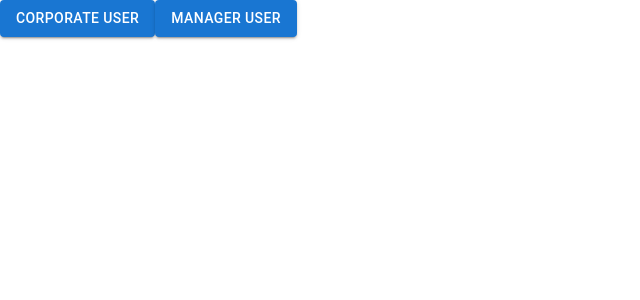
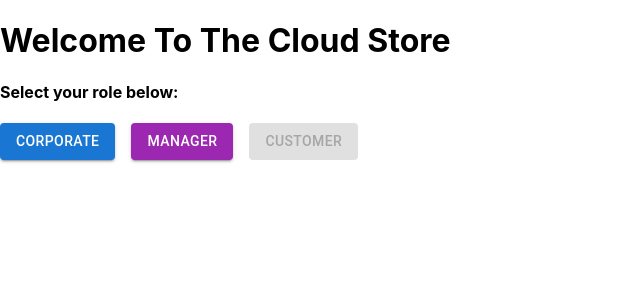
Before and after one commit to iJustinCabral/cloud_store, a React (Create React App) app: page / in a window 1280 px wide. Shown: the top 300 px of the page, without its empty margins (0-640 px from the left). Built offline with nearby package versions, Linux system fonts and the light colour scheme.

Commit message:
Styled the landing page
Styled the landing page to make it easy for the user to understand.

```diff
--- a/src/App.js
+++ b/src/App.js
@@ -3,6 +3,7 @@ import { BrowserRouter as Router, Routes, Route } from 'react-router-dom'
 import Home from './pages/Home/Home.js'
 import Corporate from './pages/Corporate/Corporate'
 import Manager from './pages/Manager/Manager';
+import Customer from './pages/Customer/Customer';
 
 function App() {
   return (
@@ -11,6 +12,7 @@ function App() {
           <Route path='/' element={<Home />} />
           <Route path='/corporate' element={<Corporate />} />
           <Route path='/manager' element={<Manager />} />
+          <Route path='/customer' element={<Customer />} />
         </Routes>
     </Router>
   );
--- /dev/null
+++ b/src/pages/Customer/Customer.js
@@ -0,0 +1,9 @@
+import React from 'react'
+
+const Customer = () => {
+  return (
+    <div>Customer</div>
+  )
+}
+
+export default Customer
--- a/src/pages/Home/Home.js
+++ b/src/pages/Home/Home.js
@@ -1,20 +1,25 @@
 import React from 'react'
-import { Button } from '@mui/material';
+import { Button, Stack } from '@mui/material';
 import { Link } from 'react-router-dom';
 
-<Button component={Link} to="/about" variant="contained" color="primary">
-  About Page
-</Button>
 const home = () => {
   return (
     <div>
-        <Button component={Link} to="/corporate" variant="contained" color="primary">
-            Corporate User
-        </Button>
+        <h1> Welcome To The Cloud Store </h1>
+        <h4> Select your role below: </h4>
+        <Stack direction="row" spacing={2}>
+            <Button component={Link} to="/corporate" variant="contained" color="primary">
+                Corporate
+            </Button>
 
-        <Button component={Link} to="/manager" variant="contained" color="primary">
-            Manager User
-        </Button>
+            <Button component={Link} to="/manager" variant="contained" color="secondary">
+                Manager
+            </Button>
+
+            <Button component={Link} to="/customer" variant="contained" color="primary" disabled>
+                Customer
+            </Button>
+        </Stack>
 
     </div>
   )
```
Also changed, not shown: 1 other file (tests, documents, lock files or other folders).
